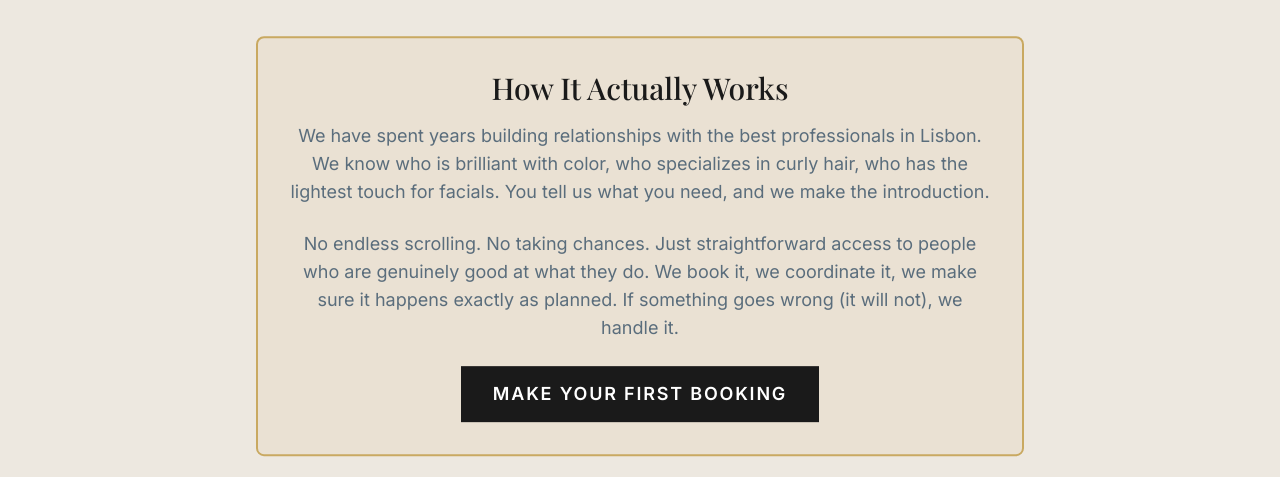
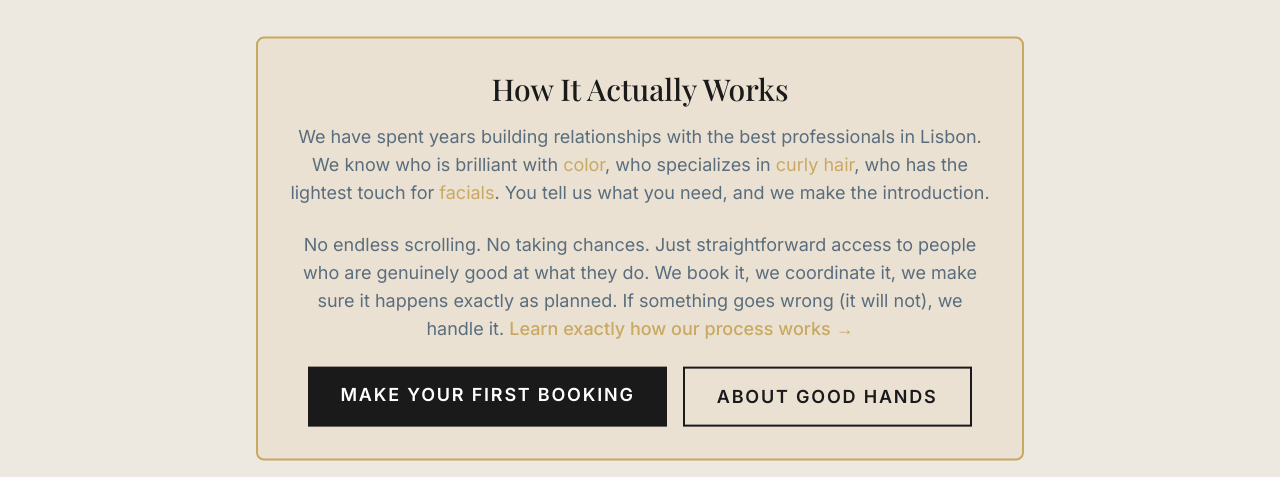
Before and after one commit to narratum2/good-hands-lisbon, a Next.js app: page / in a window 1280 px wide. Shown: the part 2420-2897 px from the top of the page. Built offline with nearby package versions, Linux system fonts and the light colour scheme; no server answers.

Commit message:
Add internal linking to ValueProposition + session summary

```diff
--- a/components/ValueProposition.tsx
+++ b/components/ValueProposition.tsx
@@ -1,6 +1,7 @@
 'use client'
 
 import { motion } from 'framer-motion'
+import Link from 'next/link'
 
 const problems = [
   {
@@ -100,17 +101,25 @@ export default function ValueProposition() {
               How It Actually Works
             </h3>
             <p className="text-lg text-harbor mb-6">
-              We have spent years building relationships with the best professionals in Lisbon. We know who is brilliant with color, who specializes in curly hair, who has the lightest touch for facials. You tell us what you need, and we make the introduction.
+              We have spent years building relationships with the best professionals in Lisbon. We know who is brilliant with <Link href="/services" className="text-gold hover:underline">color</Link>, who specializes in <Link href="/services" className="text-gold hover:underline">curly hair</Link>, who has the lightest touch for <Link href="/blog/lisbon-spa-wellness-guide" className="text-gold hover:underline">facials</Link>. You tell us what you need, and we make the introduction.
             </p>
             <p className="text-lg text-harbor mb-6">
-              No endless scrolling. No taking chances. Just straightforward access to people who are genuinely good at what they do. We book it, we coordinate it, we make sure it happens exactly as planned. If something goes wrong (it will not), we handle it.
+              No endless scrolling. No taking chances. Just straightforward access to people who are genuinely good at what they do. We book it, we coordinate it, we make sure it happens exactly as planned. If something goes wrong (it will not), we handle it. <Link href="/how-it-works" className="text-gold hover:underline font-medium">Learn exactly how our process works →</Link>
             </p>
+            <div className="flex flex-col sm:flex-row gap-4 justify-center">
               <a
                 href="#booking"
                 className="btn-primary text-lg"
               >
                 Make Your First Booking
               </a>
+              <Link
+                href="/about"
+                className="btn-secondary text-lg"
+              >
+                About Good Hands
+              </Link>
+            </div>
           </div>
         </motion.div>
       </div>
```
Also changed, not shown: 1 other file (tests, documents, lock files or other folders). Lines whose indentation alone changed are shown as unchanged.
